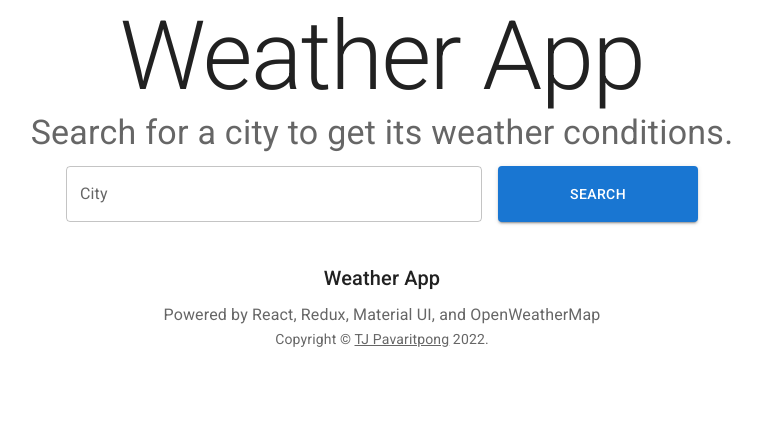
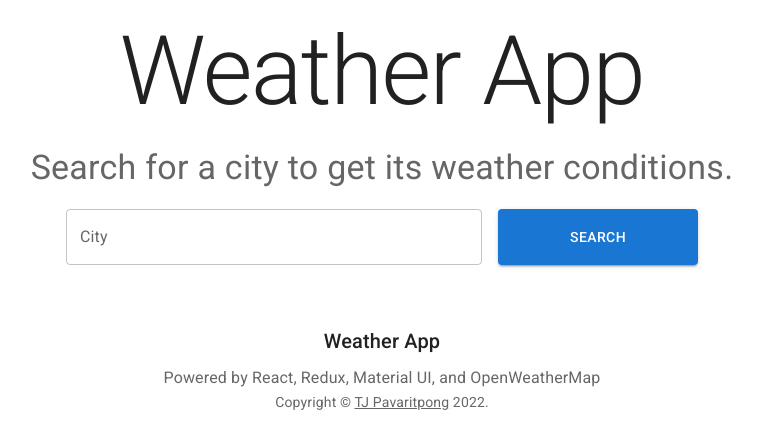
Before and after one commit to teetajp/weather-app, a React (Create React App) app: page / in a window 1280 px wide. Shown: the top 448 px of the page, without its empty margins (258-1020 px from the left). Built offline with nearby package versions, Linux system fonts and the light colour scheme.

Commit message:
Add padding

```diff
--- a/src/App.js
+++ b/src/App.js
@@ -47,14 +47,6 @@ function App() {
   const weatherError = useSelector(state => state.weather.error);
   const weatherStatus = useSelector(state => state.weather.status);
   // TODO: add typescript
-
-  /*  TODO:
-  - add spacing/margin around all componets from the edges
-  - add spacing between components
-  - set a theme for the app
-  - make font for Temp bigger
-  - adjust spacing between font and weather Icon
-   */
   return (
     <>
       <CssBaseline  />
@@ -62,8 +54,8 @@ function App() {
         { weatherStatus === 'pending' ? <LinearProgress /> :
           weatherStatus === 'failed' ? <Alert severity="error">{weatherError}</Alert> : null }
           <Container maxWidth="xl">
-            <Typography variant="h1" align="center" color="textPrimary">Weather App</Typography>
-            <Typography variant="h4" gutterBottom align="center" color="textSecondary">Search for a city to get its weather conditions.</Typography>
+            <Typography variant="h1" align="center" color="textPrimary" sx={{margin: "15px"}}>Weather App</Typography>
+            <Typography variant="h4" gutterBottom align="center" color="textSecondary" sx={{margin: "20px"}}>Search for a city to get its weather conditions.</Typography>
           </Container>
         <WeatherForm/>
         <br/>
--- a/src/features/weather/WeatherCard.js
+++ b/src/features/weather/WeatherCard.js
@@ -11,13 +11,19 @@ import Grid from '@mui/material/Grid';
 import Typography from '@mui/material/Typography';
 import { selectAllWeatherData, weatherRemoved } from './weatherSlice';
 
+import { createTheme, responsiveFontSizes, ThemeProvider } from '@mui/material/styles';
+
+let theme = createTheme();
+theme = responsiveFontSizes(theme);
+
 export default function WeatherDisplay () {
     const weatherData = useSelector(selectAllWeatherData);
 
     return (
-        <Grid container spacing={4} justifyContent="center">
+        <Grid container spacing={4} justifyContent="center" alignItems="stretch" sx={{ padding: "10px"}}>
             {weatherData.map(weatherLocation => (
-                <Grid item xs="auto" key={weatherLocation.id}>
+                // TODO: set xs and md and lg
+                <Grid item key={weatherLocation.id}>
                     <WeatherCard {...weatherLocation}/>
                 </Grid>
             ))}
@@ -29,18 +35,20 @@ export default function WeatherDisplay () {
 const WeatherCard = ({ id="", city="", state="", country="", description="Description", temp="-273.15", feels_like="-273.15", humidity="50", wind_speed="0", weatherIcon="10d"}) => {
     const dispatch = useDispatch();
     return (
-        <Card variant="outlined" sx={{ maxWidth: 345 }}>
+        <Card variant="outlined" sx={{ maxWidth: 345}} >
             <Box sx={{ display: 'flex' }}>
                 <CardMedia component="img" sx={{ width: 100}} image={`http://openweathermap.org/img/wn/${weatherIcon}@2x.png`} alt={weatherIcon} />
-                <Typography variant="h2">{(temp - 273.15).toFixed(1)} °C</Typography>
+                <Typography variant="h2" sx={{ padding: "20px"}}>{(temp - 273.15).toFixed(1)} °C</Typography>
             </Box>
 
-            <CardContent align="left">
-                <Typography variant="h4" gutterBottom>{city && city !== state ? city + "," : ""} {state ? state + "," : ""} {country ? country : ""}</Typography>
-                <Typography variant="h5" gutterBottom>Feels like {(feels_like - 273.15).toFixed(1)} °C</Typography>
-                <Typography variant="h5" gutterBottom>{description.charAt(0).toUpperCase() + description.slice(1)}</Typography>
-                <Typography variant="h5" gutterBottom>Wind speed: {wind_speed} m/s</Typography>
-                <Typography variant="h5">Humidity: {humidity}%</Typography>
+            <CardContent align="left" sx={{ paddingBottom: "0%", maxHeight: "400px" }}>
+                <ThemeProvider theme={theme}>
+                    <Typography variant="h4" gutterBottom>{city && city !== state ? city + "," : ""} {state ? state + "," : ""} {country ? country : ""}</Typography>
+                    <Typography variant="h5" gutterBottom>Feels like {(feels_like - 273.15).toFixed(1)} °C</Typography>
+                    <Typography variant="h5" gutterBottom>{description.charAt(0).toUpperCase() + description.slice(1)}</Typography>
+                    <Typography variant="h5" gutterBottom>Wind speed: {wind_speed} m/s</Typography>
+                    <Typography variant="h5">Humidity: {humidity}%</Typography>
+                </ThemeProvider>
             </CardContent>
             <CardActions>
                 <Button size="large" color="warning" onClick={() => dispatch(weatherRemoved(id))}>Dismiss</Button>
```
